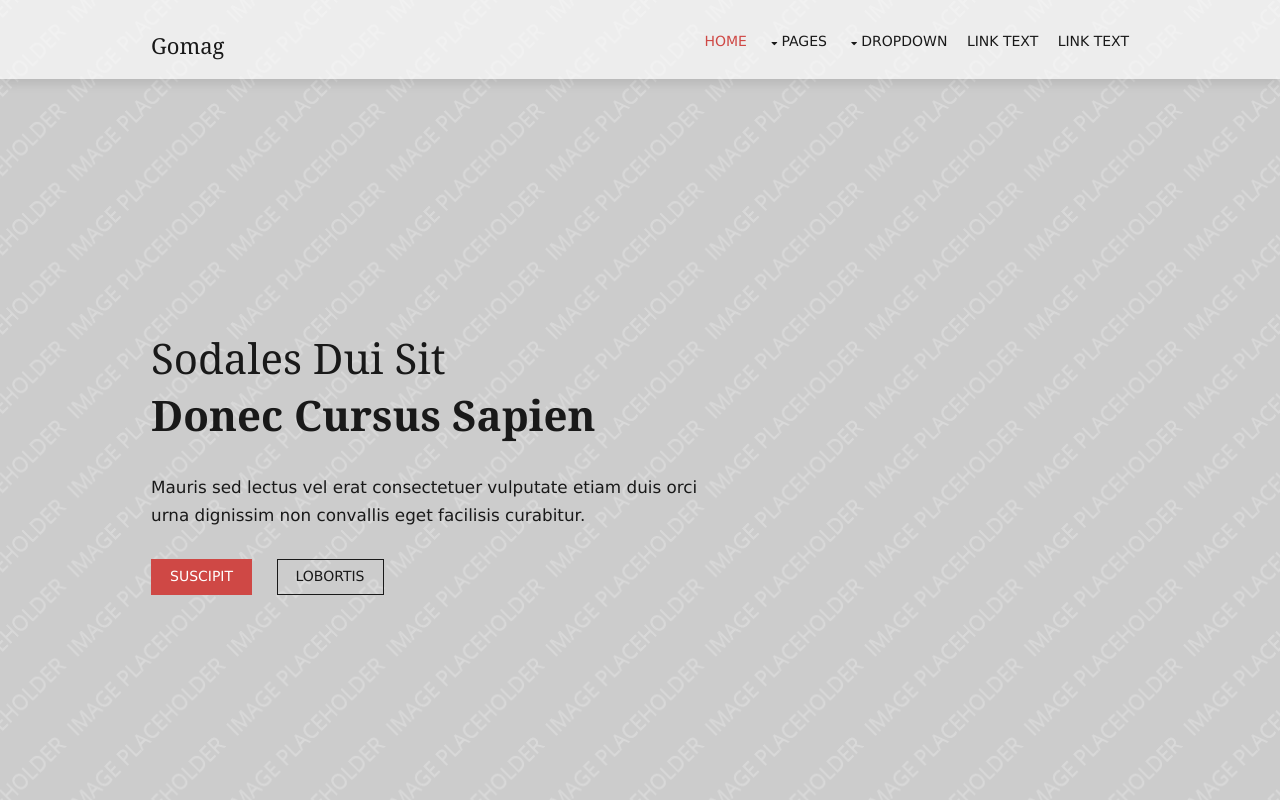
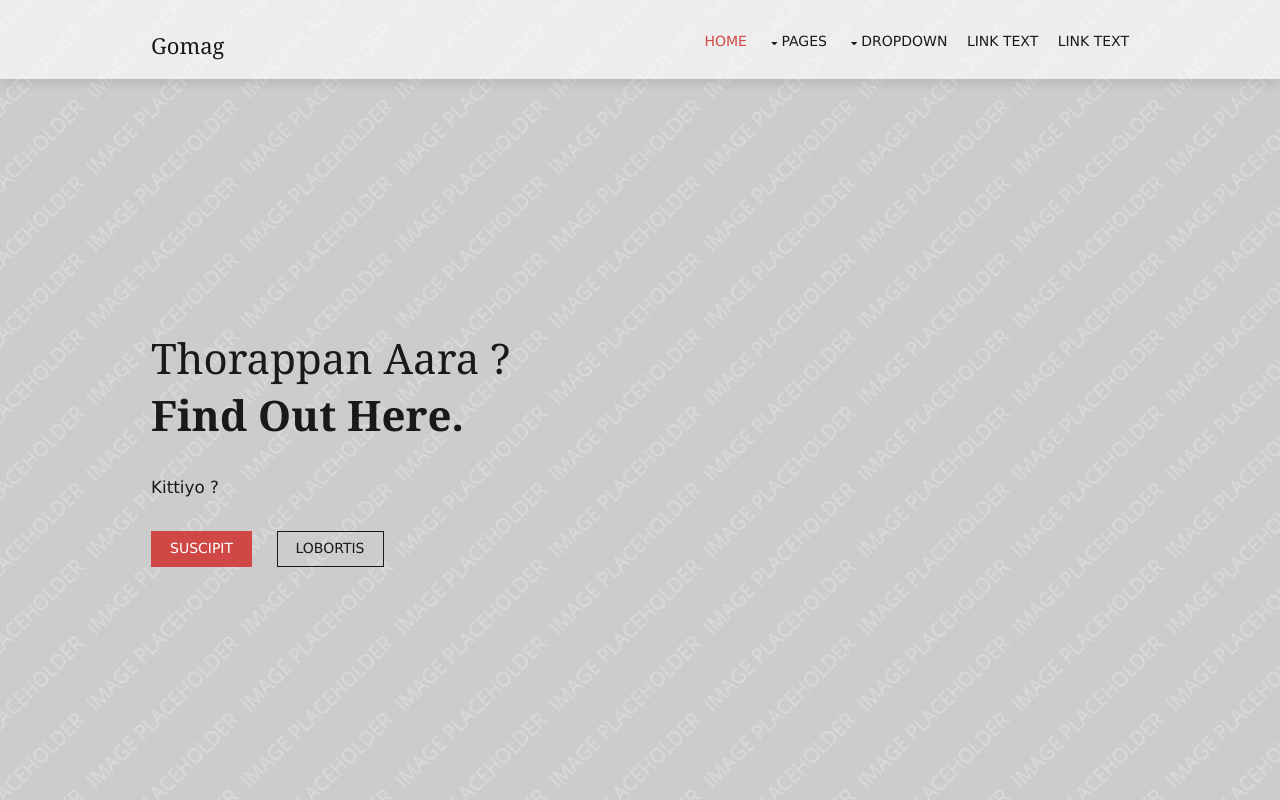
Before and after one commit to arvindmadhav/latestrepo, a plain HTML site: page gomag/index.html in a window 1280 px wide. Shown: the top 800 px of the page. Drawn offline with Linux system fonts and the light colour scheme.

Commit message:
Modified index.html lines 67-69

```diff
--- a/gomag/index.html
+++ b/gomag/index.html
@@ -64,9 +64,9 @@ Licence URI: http://www.os-templates.com/template-terms
   <section id="pageintro" class="hoc clear">
     <div>
       <!-- ################################################################################################ -->
-      <h2 class="heading">Sodales dui sit<br>
-        <strong>donec cursus sapien</strong></h2>
-      <p>Mauris sed lectus vel erat consectetuer vulputate etiam duis orci urna dignissim non convallis eget facilisis curabitur.</p>
+      <h2 class="heading">Thorappan aara ?<br>
+        <strong>Find out here.</strong></h2>
+      <p>Kittiyo ?</p>
       <footer>
         <ul class="nospace inline pushright">
           <li><a class="btn" href="#">Suscipit</a></li>
```
